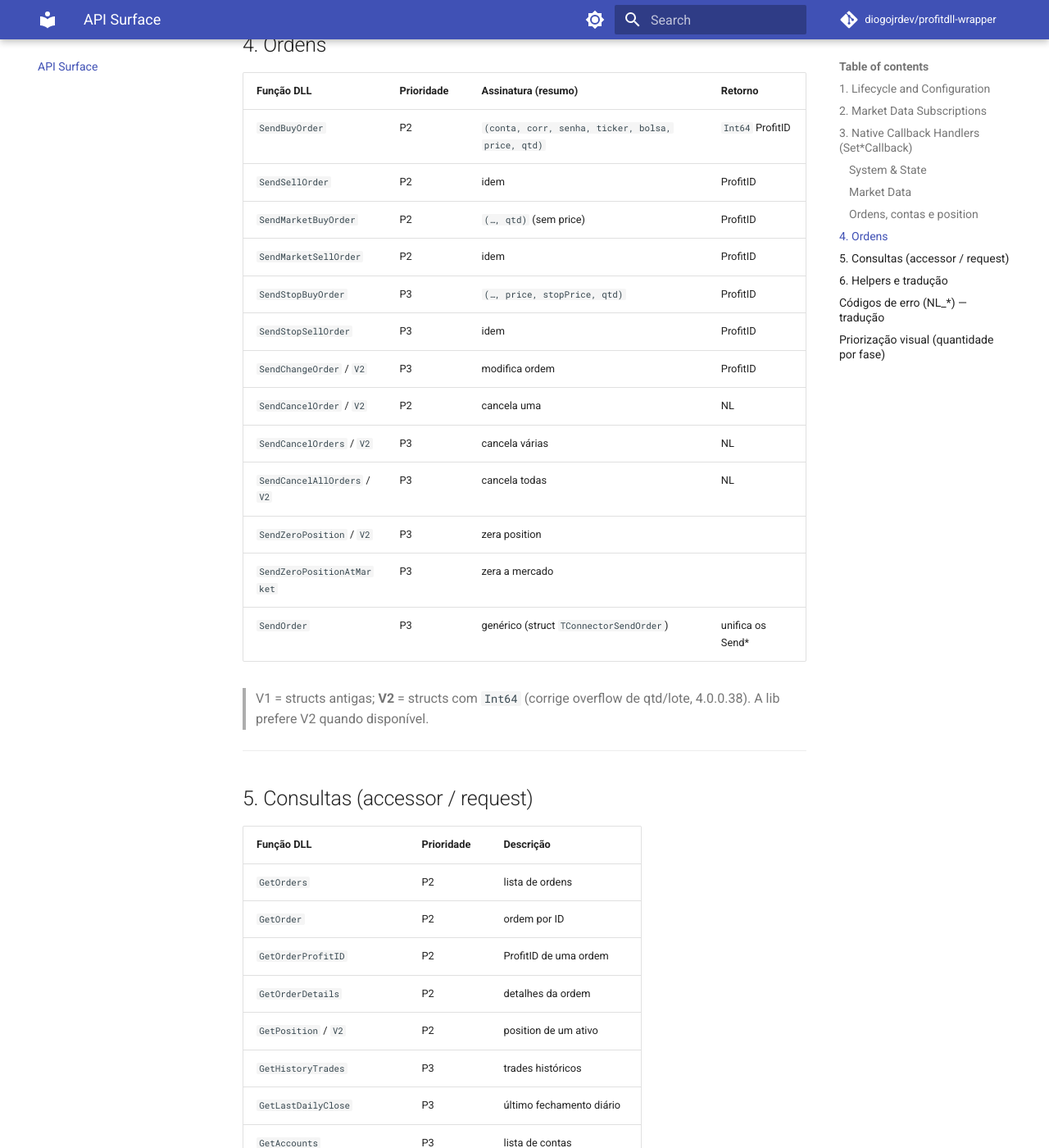
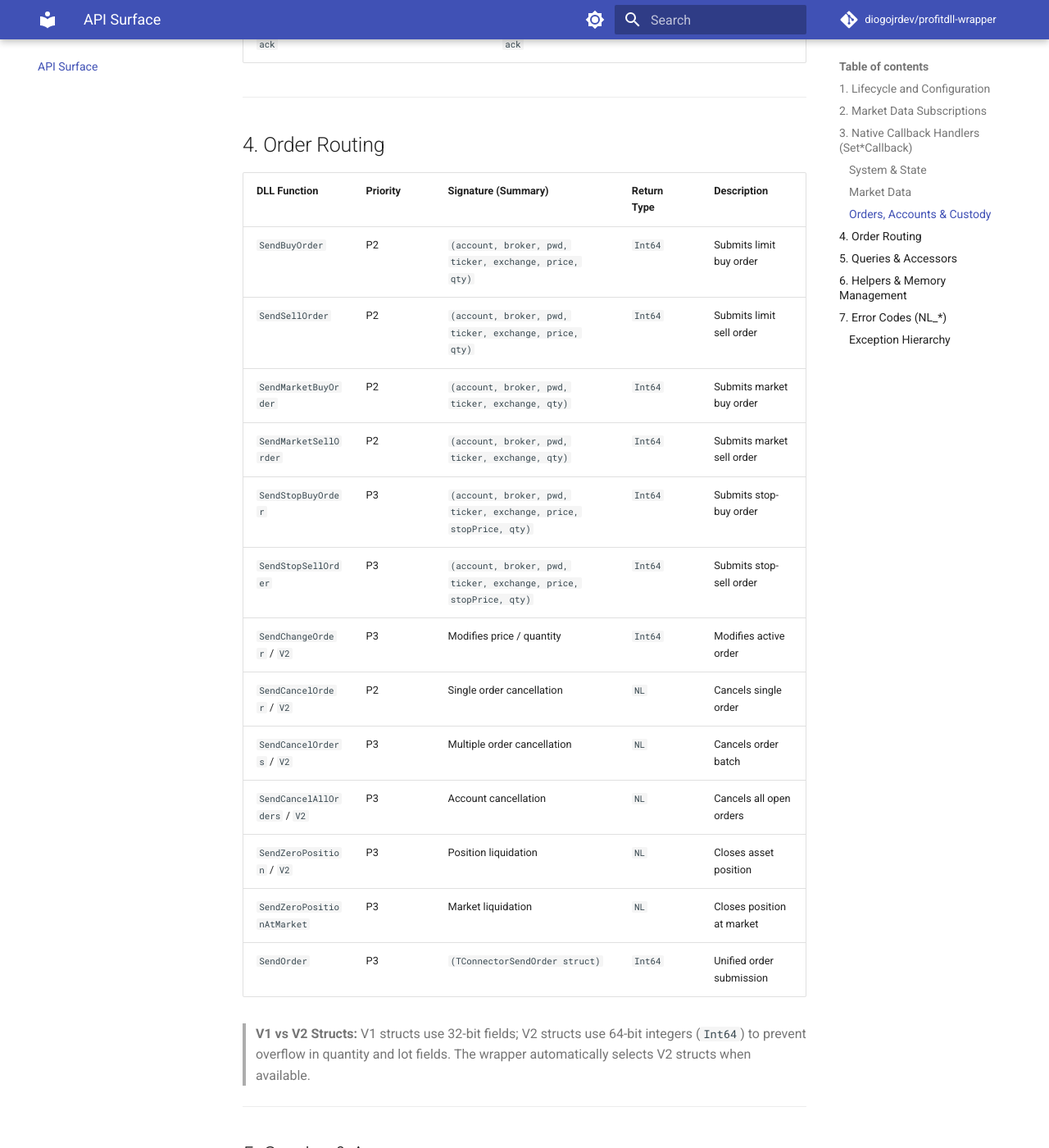
Before and after one commit to diogojrdev/profitdll-wrapper, an MkDocs documentation site: the page built from docs/API_SURFACE.md, in a window 1280 px wide and 1400 px high, scrolled down 3613 px. Shown: the whole window at 82% size. Built offline with MkDocs 1.6.1 and Material for MkDocs 9.7.7, drawn with Linux system fonts in a browser that asks for light colours; comment, search, counter and statistics services are not loaded; some of the changed text lies outside the part shown.

Commit message:
feat: release v0.4.1 — standardize English error messages and streamline documentation
- functions.py: translate single-lifecycle guard exception to English
- Update test expectations across unit and integration tests
- Streamline CHANGELOG.md, README.md, INGEST.md, and runner.py to remove incident narratives and over-engineering
- docs/API_SURFACE.md: eliminate mixed Portuguese sections and obsolete pre-release planning notes
- docs/ARCHITECTURE.md: repair malformed table header in NL_* section and update ROUTING_CONNECTED
- README.pt-BR.md: synchronize v0.4.1 status, 287 tests, Limitations section, and ingest_windows example
- Bump version to 0.4.1

````diff
--- a/docs/API_SURFACE.md
+++ b/docs/API_SURFACE.md
@@ -1,13 +1,13 @@
-# API Surface — Function Inventory and Prioritization
+# API Surface — Function Inventory & Mapping
 
-Inventory of the **83 C functions exported** by ProfitDLL, organized by domain and implementation phase.
+Inventory of the **83 native C functions exported** by ProfitDLL, organized by domain and implementation status.
 
-Priority Legend:
-- **P0** — MVP Core (connect + subscribe + real-time trade streaming)
-- **P1** — Full Market Data & Price Book Depth (v0.2)
-- **P2** — Order Routing, Cancellations & Custody Positions (v0.3)
-- **P3** — Historical Downloads, Corporate Actions & Accounts (v0.4)
-- **P4** — Full Feature Coverage / V2 API extensions (v1.0)
+Priority & Status:
+- **P0** — Core lifecycle & real-time trade streaming (Implemented)
+- **P1** — Market data & price book depth (Implemented)
+- **P2** — Order routing, cancellations & custody positions (Implemented)
+- **P3** — Historical downloads, corporate actions & accounts (Implemented)
+- **P4** — Future extensions and remaining V2 functions
 
 ---
 
@@ -15,13 +15,13 @@
 
 | DLL Function | Priority | Signature (Summary) | Description / Notes |
 |---|---|---|---|
-| `DLLInitializeLogin` | **P0** | `(activation, user, pwd, 13 callbacks) → NL` | Full order routing mode |
-| `DLLInitializeMarketLogin` | **P0** | `(activation, user, pwd, 8 callbacks) → NL` | Market data only mode |
+| `DLLInitializeLogin` | **P0** | `(activation, user, pwd, 13 callbacks) → NL` | Full order routing initialization |
+| `DLLInitializeMarketLogin` | **P0** | `(activation, user, pwd, 8 callbacks) → NL` | Market data only initialization |
 | `DLLFinalize` | **P0** | `() → NL` | Clean shutdown and memory cleanup |
 | `SetServerAndPort` | P1 | `(server, port) → NL` | Endpoint override |
 | `GetServerClock` | P2 | `() → Double` | Server timestamp |
-| `SetDayTrade` | P2 | `(bUseDayTrade: Integer) → NL` | Day-trade flag |
-| `SetEnabledHistOrder` | P3 | `(bEnabled: Integer) → NL` | Automatic order history flag |
+| `SetDayTrade` | P2 | `(bUseDayTrade: Integer) → NL` | Day-trade routing flag |
+| `SetEnabledHistOrder` | P3 | `(bEnabled: Integer) → NL` | Automatic order history download flag |
 | `SetEnabledLogToDebug` | P3 | `(bEnabled: Integer) → NL` | Native debug logging flag |
 
 ---
@@ -44,145 +44,126 @@
 
 ## 3. Native Callback Handlers (`Set*Callback`)
 
-> In V1 initializations, callbacks are passed directly to `DLLInitialize*`. The `Set*` functions below update or replace callbacks dynamically.
+> In V1 initializations, initial callbacks are supplied to `DLLInitialize*`. The `Set*` functions configure or override callbacks dynamically.
 
 ### System & State
 
-| DLL Function | Priority | Callback Signature |
-|---|---|---|
-| `SetStateCallback` | **P0** | `TStateCallback` (connection / login state) |
-| `SetAssetListCallback` | P1 | `TAssetListCallback` |
-| `SetAssetListInfoCallback` / `V2` | P1 | Asset info callbacks |
-| `SetInvalidTickerCallback` | P1 | Invalid ticker notifications |
-| `SetChangeCotationCallback` | P1 | Quote variation updates |
-| `SetChangeStateTickerCallback` | P1 | Ticker trading state change |
+| DLL Function | Priority | Callback Signature | Description |
+|---|---|---|---|
+| `SetStateCallback` | **P0** | `TStateCallback` | Connection & login state changes |
+| `SetAssetListCallback` | P1 | `TAssetListCallback` | Full asset catalog enumeration |
+| `SetAssetListInfoCallback` / `V2` | P1 | `TAssetListInfoCallback` | Asset metadata callbacks |
+| `SetInvalidTickerCallback` | P1 | `TInvalidTickerCallback` | Notifications for unknown tickers |
+| `SetChangeCotationCallback` | P1 | `TChangeCotationCallback` | Quote variation updates |
+| `SetChangeStateTickerCallback` | P1 | `TChangeStateTickerCallback` | Ticker trading state / auction changes |
 
 ### Market Data
 
+| DLL Function | Priority | Callback Signature | Description |
+|---|---|---|---|
+| `SetTradeCallback` / `V2` | **P0** | `TConnectorTradeCallback` | Real-time trade stream (V2 uses `TranslateTrade`) |
+| `SetHistoryTradeCallback` / `V2` | P3 | `THistoryTradeCallback` | Historical trade stream |
+| `SetDailyCallback` | P1 | `TDailyCallback` | Daily candle data |
+| `SetTheoreticalPriceCallback` | P2 | `TTheoreticalPriceCallback` | Auction theoretical pricing |
+| `SetTinyBookCallback` | P2 | `TTinyBookCallback` | Top of book updates |
+| `SetSerieProgressCallback` | **P3** | `TProgressCallback` | Historical request progress (0–100%) |
+| `SetOfferBookCallback` / `V2` | **P1** | `TOfferBookCallback` | Offer book (L2) updates |
+| `SetPriceBookCallback` / `V2` | **P1** | `TPriceBookCallback` | Price depth aggregation |
+| `SetAdjustHistoryCallback` / `V2` | P3 | `TAdjustHistoryCallback` | Corporate actions adjustments |
 
-| Função DLL | Prioridade | Tipo |
-|---|---|---|
-| `SetTradeCallback` / `V2` | **P0** (V1) / P4 (V2) | `TConnectorTradeCallback` (V2 precisa de `TranslateTrade`) |
-| `SetHistoryTradeCallback` / `V2` | P3 | histórico de trades |
-| `SetDailyCallback` | P1 | candle diário |
-| `SetTheoreticalPriceCallback` | P2 | preço teórico |
-| `SetTinyBookCallback` | P2 | tiny book |
-| `SetSerieProgressCallback` | **P3 ✅ (v0.4.0)** | `TProgressCallback` — progresso de requests históricos (1–100); bindado na inicialização e exposto como `Event.HISTORY_PROGRESS` |
-| `SetOfferBookCallback` / `V2` | **P1** (V1) / P4 (V2) | book de ofertas |
-| `SetPriceBookCallback` / `V2` | **P1** (V1) / P4 (V2) | book de preços |
-| `SetAdjustHistoryCallback` / `V2` | P3 | ajustes |
+### Orders, Accounts & Custody
 
-### Ordens, contas e position
-
-| Função DLL | Prioridade | Tipo |
-|---|---|---|
-| `SetAccountCallback` | P2 | info de conta |
-| `SetHistoryCallback` / `V2` | P3 | histórico de ordens |
-| `SetOrderChangeCallback` / `V2` | P2 | mudança de ordem |
-| `SetOrderCallback` | P2 | callback de ordem |
-| `SetOrderHistoryCallback` | P3 | histórico de ordens (novo) |
-| `SetAssetPositionListCallback` | P2 | lista de position |
+| DLL Function | Priority | Callback Signature | Description |
+|---|---|---|---|
+| `SetAccountCallback` | P2 | `TAccountCallback` | Account details & roster delivery |
+| `SetHistoryCallback` / `V2` | P3 | `THistoryCallback` | Order history stream |
+| `SetOrderChangeCallback` / `V2` | P2 | `TOrderChangeCallback` | Order lifecycle and fill updates |
+| `SetOrderCallback` | P2 | `TOrderCallback` | General order event notifications |
+| `SetOrderHistoryCallback` | P3 | `TOrderHistoryCallback` | Historical order query responses |
+| `SetAssetPositionListCallback` | P2 | `TAssetPositionListCallback` | Custody position updates |
 
 ---
 
-## 4. Ordens
+## 4. Order Routing
 
-| Função DLL | Prioridade | Assinatura (resumo) | Retorno |
-|---|---|---|---|
-| `SendBuyOrder` | P2 | `(conta, corr, senha, ticker, bolsa, price, qtd)` | `Int64` ProfitID |
-| `SendSellOrder` | P2 | idem | ProfitID |
-| `SendMarketBuyOrder` | P2 | `(…, qtd)` (sem price) | ProfitID |
-| `SendMarketSellOrder` | P2 | idem | ProfitID |
-| `SendStopBuyOrder` | P3 | `(…, price, stopPrice, qtd)` | ProfitID |
-| `SendStopSellOrder` | P3 | idem | ProfitID |
-| `SendChangeOrder` / `V2` | P3 | modifica ordem | ProfitID |
-| `SendCancelOrder` / `V2` | P2 | cancela uma | NL |
-| `SendCancelOrders` / `V2` | P3 | cancela várias | NL |
-| `SendCancelAllOrders` / `V2` | P3 | cancela todas | NL |
-| `SendZeroPosition` / `V2` | P3 | zera position | |
-| `SendZeroPositionAtMarket` | P3 | zera a mercado | |
-| `SendOrder` | P3 | genérico (struct `TConnectorSendOrder`) | unifica os Send* |
+| DLL Function | Priority | Signature (Summary) | Return Type | Description |
+|---|---|---|---|---|
+| `SendBuyOrder` | P2 | `(account, broker, pwd, ticker, exchange, price, qty)` | `Int64` | Submits limit buy order |
+| `SendSellOrder` | P2 | `(account, broker, pwd, ticker, exchange, price, qty)` | `Int64` | Submits limit sell order |
+| `SendMarketBuyOrder` | P2 | `(account, broker, pwd, ticker, exchange, qty)` | `Int64` | Submits market buy order |
+| `SendMarketSellOrder` | P2 | `(account, broker, pwd, ticker, exchange, qty)` | `Int64` | Submits market sell order |
+| `SendStopBuyOrder` | P3 | `(account, broker, pwd, ticker, exchange, price, stopPrice, qty)` | `Int64` | Submits stop-buy order |
+| `SendStopSellOrder` | P3 | `(account, broker, pwd, ticker, exchange, price, stopPrice, qty)` | `Int64` | Submits stop-sell order |
+| `SendChangeOrder` / `V2` | P3 | Modifies price / quantity | `Int64` | Modifies active order |
+| `SendCancelOrder` / `V2` | P2 | Single order cancellation | `NL` | Cancels single order |
+| `SendCancelOrders` / `V2` | P3 | Multiple order cancellation | `NL` | Cancels order batch |
+| `SendCancelAllOrders` / `V2` | P3 | Account cancellation | `NL` | Cancels all open orders |
+| `SendZeroPosition` / `V2` | P3 | Position liquidation | `NL` | Closes asset position |
+| `SendZeroPositionAtMarket` | P3 | Market liquidation | `NL` | Closes position at market |
+| `SendOrder` | P3 | `(TConnectorSendOrder struct)` | `Int64` | Unified order submission |
 
-> V1 = structs antigas; **V2** = structs com `Int64` (corrige overflow de qtd/lote, 4.0.0.38). A lib prefere V2 quando disponível.
+> **V1 vs V2 Structs:** V1 structs use 32-bit fields; V2 structs use 64-bit integers (`Int64`) to prevent overflow in quantity and lot fields. The wrapper automatically selects V2 structs when available.
 
 ---
 
-## 5. Consultas (accessor / request)
+## 5. Queries & Accessors
 
-| Função DLL | Prioridade | Descrição |
+| DLL Function | Priority | Description |
 |---|---|---|
-| `GetOrders` | P2 | lista de ordens |
-| `GetOrder` | P2 | ordem por ID |
-| `GetOrderProfitID` | P2 | ProfitID de uma ordem |
-| `GetOrderDetails` | P2 | detalhes da ordem |
-| `GetPosition` / `V2` | P2 | position de um ativo |
-| `GetHistoryTrades` | P3 | trades históricos |
-| `GetLastDailyClose` | P3 | último fechamento diário |
-| `GetAccounts` | P3 | lista de contas |
-| `GetAccountDetails` | P3 | detalhes de conta |
-| `GetSubAccountCount` | P3 | nº de sub-contas |
-| `GetSubAccounts` | P3 | sub-contas |
-| `HasOrdersInInterval` | P3 | ordens num intervalo |
-| `EnumerateOrdersByInterval` | P3 | enumera ordens (callback) |
-| `EnumerateAllOrders` | P3 | enumera todas (callback) |
+| `GetOrders` | P2 | Roster of active orders |
+| `GetOrder` | P2 | Query order by local ID |
+| `GetOrderProfitID` | P2 | Resolve native ProfitID for an order |
+| `GetOrderDetails` | P2 | Query detailed order record |
+| `GetPosition` / `V2` | P2 | Query custody position for an asset |
+| `GetHistoryTrades` | P3 | Asynchronous historical trade request |
+| `GetLastDailyClose` | P3 | Query last daily close price |
+| `GetAccounts` | P3 | Query trading accounts roster |
+| `GetAccountDetails` | P3 | Query account details |
+| `GetSubAccountCount` | P3 | Sub-account count |
+| `GetSubAccounts` | P3 | Query sub-account list |
+| `HasOrdersInInterval` | P3 | Check for orders within time range |
+| `EnumerateOrdersByInterval` | P3 | Enumerate orders via callback in range |
+| `EnumerateAllOrders` | P3 | Enumerate all orders via callback |
 
 ---
 
-## 6. Helpers e tradução
+## 6. Helpers & Memory Management
 
-| Função DLL | Prioridade | Descrição |
+| DLL Function | Priority | Description |
 |---|---|---|
-| `TranslateTrade` | **P0** (indireto) | Traduz ponteiro opaco → `TConnectorTrade`. **Deve rodar dentro do callback** V2. |
-| `GetAgentNameByID` | P3 | Nome do agente por ID (retorna `PWideChar` → liberar) |
-| `GetAgentShortNameByID` | P3 | Abreviação |
-| `GetAgentNameLength` | P3 | Tamanho do nome |
-| `GetAgentName` | P3 | Nome (buffer fornecido) |
-
-> Every function returning `PWideChar` requires manual deallocation — see memory management in `ARCHITECTURE.md`.
+| `TranslateTrade` | **P0** | Decodes opaque pointer to `TConnectorTrade`. Must execute synchronously within the callback. |
+| `GetAgentNameByID` | P3 | Broker name by ID (returns heap-allocated `PWideChar` requiring `DLLFreeMemory`). |
+| `GetAgentShortNameByID` | P3 | Broker abbreviation by ID |
+| `GetAgentNameLength` | P3 | String length of broker name |
+| `GetAgentName` | P3 | Broker name copied into caller-allocated buffer |
 
 ---
 
-## Códigos de erro (`NL_*`) — tradução
+## 7. Error Codes (`NL_*`)
 
-Critical subset:
+Critical error codes returned by the native DLL and their Python exception mappings:
 
-| Código | Hex | Significado | Tratamento sugerido |
+| Code | Hex | Description | Python Exception |
 |---|---|---|---|
-| `NL_OK` | `0` | Sucesso | — |
-| `NL_INTERNAL_ERROR` | `0x80000001` | Erro interno | `ProfitAPIError` |
-| `NL_NOT_INITIALIZED` | `0x80000002` | Init não chamado | `RuntimeError` (bug do usuário) |
-| `NL_INVALID_ARGS` | `0x80000003` | Args inválidos | `ValueError` |
-| `NL_WAITING_SERVER` | `0x80000004` | Aguardando server | retry/warning |
-| `NL_NO_LOGIN` | `0x80000005` | Sem login | `AuthError` |
-| `NL_NO_LICENSE` | `0x80000006` | Sem licença | `LicenseError` |
-| `NL_INVALID_TICKER` | `0x8000001F` | Ticker inválido | `ValueError` |
-| `NL_HISTORY_PERIOD_LIMIT` | `0x8000002E` | Histórico > 30 dias | `HistoryPeriodLimitError` (subclasse de `InvalidArgumentError`, v0.4.0) com dica de fatiar em janelas ≤30 dias |
+| `NL_OK` | `0` | Success | None (normal return) |
+| `NL_INTERNAL_ERROR` | `0x80000001` | Internal DLL error | `ProfitAPIError` |
+| `NL_NOT_INITIALIZED` | `0x80000002` | Lifecycle not initialized | `RuntimeError` |
+| `NL_INVALID_ARGS` | `0x80000003` | Invalid argument(s) | `InvalidArgumentError` / `ValueError` |
+| `NL_WAITING_SERVER` | `0x80000004` | Waiting for server response | Retried or warning logged |
+| `NL_NO_LOGIN` | `0x80000005` | Invalid login / credentials | `AuthError` |
+| `NL_NO_LICENSE` | `0x80000006` | Missing or invalid license | `LicenseError` |
+| `NL_INVALID_TICKER` | `0x8000001F` | Unknown or invalid ticker | `ValueError` / skipped |
+| `NL_HISTORY_PERIOD_LIMIT` | `0x8000002E` | History request > 30 days | `HistoryPeriodLimitError` |
 
-Hierarquia proposta:
+### Exception Hierarchy
 
 ```
 ProfitError
-├── ProfitAPIError (código NL_*)
-│   ├── AuthError          (login/senha/licença)
+├── ProfitAPIError (NL_* error codes)
+│   ├── AuthError (login / license rejection)
 │   ├── InvalidArgumentError
-│   │   └── HistoryPeriodLimitError  (v0.4.0 — início > 30 dias)
+│   │   └── HistoryPeriodLimitError (start date > 30 days)
 │   └── ServerStateError
 ├── ProfitConnectionError
 └── PlatformNotSupportedError
 ```
-
----
-
-## Priorização visual (quantidade por fase)
-
-```
-P0 (MVP)        ████        ~6 funções  (init×2, finalize, sub/unsub ticker, TranslateTrade indireto)
-P1 (v0.2)       ████████    ~12 funções (books, daily, info de ativos)
-P2 (v0.3)       ██████████  ~16 funções (ordens básicas, positions)
-P3 (v0.4)       ██████████████ ~22 funções (histórico, contas, V1 completo)
-P4 (v1.0)       ████████    ~27 funções (todas as V2 + cobertura total)
-                 ────────────────────────────────────────────
-                              83 funções no total
-```
-
-**Estratégia:** nunca tentar bindar as 83 de uma vez. Cada fase fecha um **vertical funcional** testável de ponta a ponta (ex.: MVP = "consigo ver trades de PETR4 em tempo real").
--- a/src/profitdll_wrapper/__init__.py
+++ b/src/profitdll_wrapper/__init__.py
@@ -77,7 +77,7 @@
 # so applications without logging configuration see no spurious output.
 logging.getLogger("profitdll_wrapper").addHandler(logging.NullHandler())
 
-__version__ = "0.4.0"
+__version__ = "0.4.1"
 
 __all__ = [
     "B3_TZ",
````
Also changed, not shown: other parts of docs/API_SURFACE.md (+1 -1 lines), CHANGELOG.md (+39 -46 lines), README.md (+43 -6 lines), README.pt-BR.md (+67 -3 lines), docs/ARCHITECTURE.md (+11 -2 lines), docs/INGEST.md (+2 -2 lines), docs/README.md (+1 -1 lines), examples/README.md (+13 -0 lines), docs/assets/historical_ingest.gif (added), docs/assets/order_book.gif (added), docs/assets/times_and_trades.gif (added), 5 other files.
